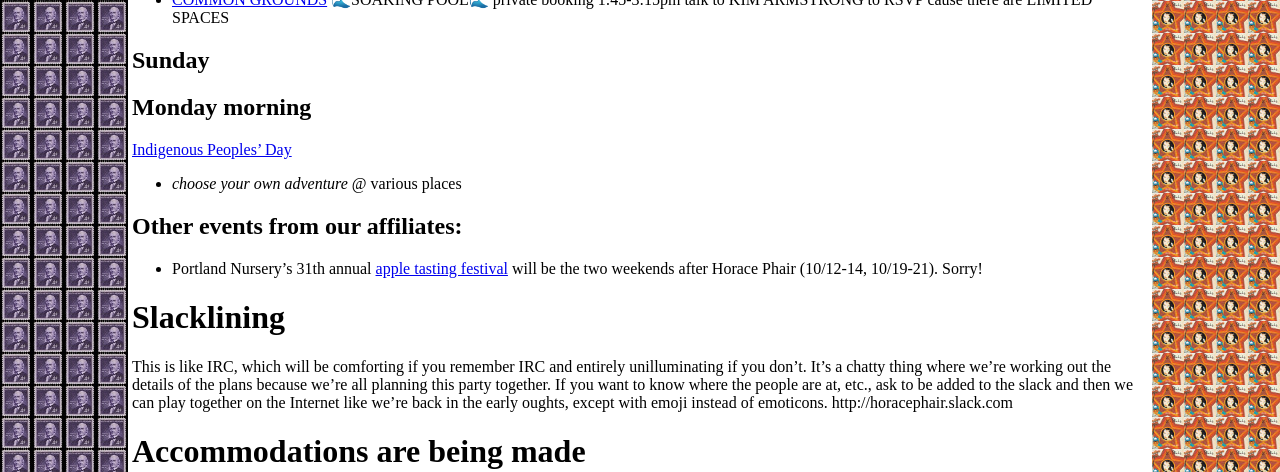
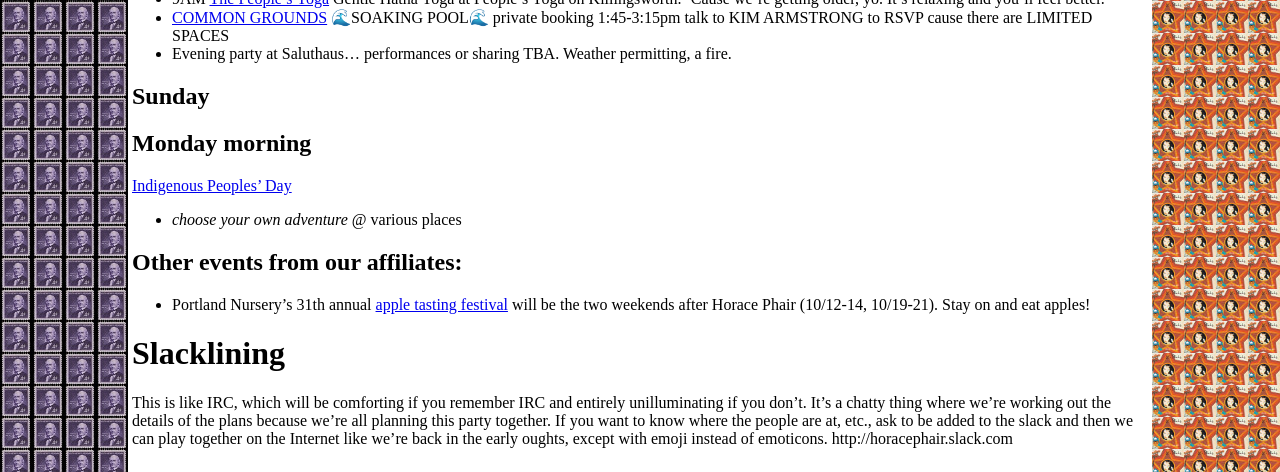
Before and after one commit to horacephair/horacephair.github.io, a Jekyll site: the page built from index.md, in a window 1280 px wide and 1400 px high, scrolled down 959 px, cut to the strip 0-472 px from the top of the window. Built offline with Jekyll 4.4.1, drawn with Linux system fonts in a browser that asks for light colours; our own code applies the rules of GitHub Pages for plain Markdown files; some of the changed text lies outside the part shown.

Commit message:
I remembered how.
Come to our yoga class!

```diff
--- a/index.md
+++ b/index.md
@@ -28,7 +28,9 @@
 * Arrivals @ Baker Street Agency (BSA) 1927 NE 10th Ave, with ":pizza:pizza and whatever:beer:"
 
 ## Saturday
+* 9AM [The People's Yoga](https://thepeoplesyoga.org/) Gentle Hatha Yoga at People's Yoga on Killingsworth. 'Cause we're getting older, yo. It's relaxing and you'll feel better.
 * [COMMON GROUNDS](http://cgwc.org/) 🌊SOAKING POOL🌊 private booking 1:45-3:15pm talk to KIM ARMSTRONG to RSVP cause there are LIMITED SPACES
+* Evening party at Saluthaus... performances or sharing TBA. Weather permitting, a fire.
 
 ## Sunday
 
@@ -38,7 +40,7 @@
 * _choose your own adventure_ @ various places
 
 ## Other events from our affiliates:
-* Portland Nursery's 31th annual <a href="http://www.portlandnursery.com/events/appletasting.shtml">apple tasting festival</a> will be the two weekends after Horace Phair (10/12-14, 10/19-21). Sorry!
+* Portland Nursery's 31th annual <a href="http://www.portlandnursery.com/events/appletasting.shtml">apple tasting festival</a> will be the two weekends after Horace Phair (10/12-14, 10/19-21). Stay on and eat apples!
 
 # <a name="slack"></a>Slacklining
 This is like IRC, which will be comforting if you remember IRC and entirely unilluminating if you don't. It's a chatty thing where we're working out the details of the plans because we're all planning this party together. If you want to know where the people are at, etc., ask to be added to the slack and then we can play together on the Internet like we're back in the early oughts, except with emoji instead of emoticons. http://horacephair.slack.com
```
Also changed, not shown: other parts of index.md (+2 -2 lines).
